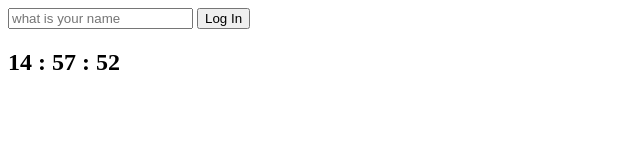
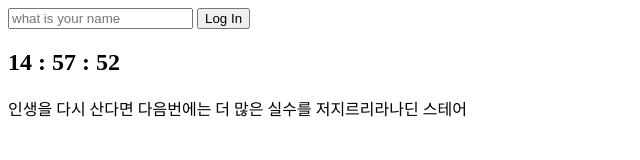
Before and after one commit to manonkim/vanillaJS, a plain HTML site: page index.html in a window 1280 px wide. Shown: the whole page, without its empty margins (0-640 px from the left). Drawn offline with Linux system fonts and the light colour scheme.

Commit message:
Add : random으로 quote추가

```diff
--- a/index.html
+++ b/index.html
@@ -17,9 +17,11 @@
       />
       <button>Log In</button>
     </form>
-    <h2 id="clock">00:00</h2>
+    <h2 id="clock">00:00:00</h2>
     <h2 class="hidden" id="greeting"></h2>
+    <div id="quote"><span></span><span></span></div>
     <script src="./js/greetings.js"></script>
     <script src="./js/clock.js"></script>
+    <script src="./js/quotes.js"></script>
   </body>
 </html>
--- /dev/null
+++ b/js/quotes.js
@@ -0,0 +1,58 @@
+const quotes = [
+  {
+    quote: "삶이 있는 한 희망은 있다",
+    author: "키케로",
+  },
+  {
+    quote: "언제나 현재에 집중할수 있다면 행복할것이다. ",
+    author: "파울로 코엘료",
+  },
+  {
+    quote: "직업에서 행복을 찾아라. 아니면 행복이 무엇인지 절대 모를 것이다",
+    author: "엘버트 허버드",
+  },
+  {
+    quote:
+      "행복의 문이 하나 닫히면 다른 문이 열린다 그러나 우리는 종종 닫힌 문을 멍하니 바라보다가 우리를 향해 열린 문을 보지 못하게 된다 ",
+    author: "헬렌켈러",
+  },
+  {
+    quote:
+      "절대 어제를 후회하지 마라 . 인생은 오늘의 나 안에 있고 내일은 스스로 만드는 것이다",
+    author: "L.론허바드",
+  },
+  {
+    quote:
+      "네 믿음은 네 생각이 된다 . 네 생각은  네 말이 된다. 네말은 네 행동이 된다 네행동은 네 습관이된다 . 네 습관은 네 가치가 된다 . 네 가치는 네 운명이 된다",
+    author: "간디",
+  },
+  {
+    quote:
+      "성공해서 만족하는 것은 아니다. 만족하고 있었기 때문에 성공한 것이다.-",
+    author: "알랭",
+  },
+  {
+    quote: "세상은 고통으로 가득하지만 그것을 극복하는 사람들로도 가득하다 ",
+    author: "헬렌 켈러",
+  },
+  {
+    quote: "길을 잃는 다는 것은 곧 길을 알게 된다는 것이다. ",
+    author: "동아프리카속담",
+  },
+  {
+    quote: "문제점을 찾지 말고 해결책을 찾으라",
+    author: "헨리포드",
+  },
+  {
+    quote: "인생을 다시 산다면 다음번에는 더 많은 실수를 저지르리라",
+    author: "나딘 스테어",
+  },
+];
+
+const quote = document.querySelector("#quote span:first-child");
+const author = document.querySelector("#quote span:last-child");
+
+const todayquote = quotes[Math.floor(Math.random() * quotes.length)];
+
+quote.innerText = todayquote.quote;
+author.innerText = todayquote.author;
```
